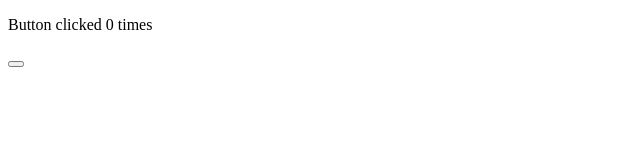
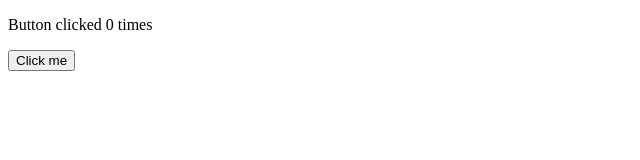
Before and after one commit to acciojob/button-counter-sandybhatta, a React app: page / in a window 1280 px wide. Shown: the top 160 px of the page, without its empty margins (0-640 px from the left). Built offline with nearby package versions, Linux system fonts and the light colour scheme.

Commit message:
Update App.js

```diff
--- a/src/components/App.js
+++ b/src/components/App.js
@@ -10,7 +10,7 @@ const App = () => {
   return (
     <div>
         <p>Button clicked {count} times</p>
-        <button onclick={buttonClicked}></button>
+        <button onclick={buttonClicked}>Click me</button>
     </div>
   )
 }
```
